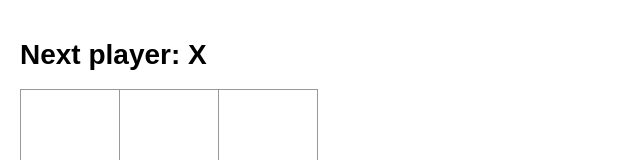
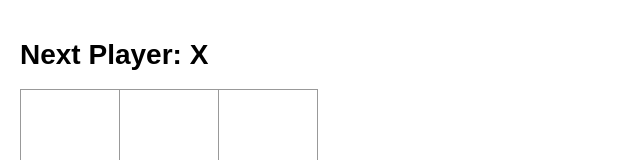
Before and after one commit to raudel25/My-first-app-in-React, a React (Create React App) app: page / in a window 1280 px wide. Shown: the top 160 px of the page, without its empty margins (0-640 px from the left). Built offline with nearby package versions, Linux system fonts and the light colour scheme.

Commit message:
useGameState

```diff
--- a/src/Game.tsx
+++ /dev/null
@@ -1,89 +0,0 @@
-import { useState } from "react";
-import GameState, { ValueGame, State, valueGameToString } from "./Rules";
-import Board from "./Board";
-import './Game.css';
-import ComputerGame from "./MiniMax";
-
-const Game = () => {
-    const game: ValueGame[][] = new Array(3);
-
-    for (let i = 0; i < 3; i++) {
-        game[i] = new Array(3);
-
-        for (let j = 0; j < 3; j++) {
-            game[i][j] = ValueGame._;
-        }
-    }
-
-    const [squares, setSquares] = useState(game.slice());
-    const [message, setMessaje] = useState('Next player: X');
-    const [turn, setTurn] = useState(ValueGame.X);
-    const [state, setState] = useState(State.ContinueGame);
-    const [computerTurn, setComputerTurn] = useState(ValueGame.O);
-
-    const actGame = () => {
-        if (state != State.ContinueGame) return;
-
-        let actMessage = message;
-        let actState = GameState(squares);
-        let actTurn = turn;
-
-        if (actState == State.ContinueGame) {
-            actTurn = actTurn == ValueGame.X ? ValueGame.O : ValueGame.X;
-            actMessage = message.substring(0, message.length - 1) + valueGameToString(actTurn);
-        } else {
-            if (actState == State.Win) actMessage = 'Player ' + valueGameToString(actTurn) + ' has won!';
-            else actMessage = 'End game: Draw!';
-        }
-
-        setSquares(squares.slice());
-        setState(actState)
-        setMessaje(actMessage);
-        setState(GameState(squares));
-        setTurn(actTurn);
-    }
-
-    const playComputer = () => {
-        if (state == State.ContinueGame && computerTurn == turn) {
-            ComputerGame(squares, computerTurn);
-            actGame();
-        }
-    }
-
-    const newGame = () => {
-        setSquares(game.slice());
-        setMessaje('Next player: X');
-        setTurn(ValueGame.X);
-        setState(State.ContinueGame);
-    }
-
-    const handleTypeGame = (event: React.ChangeEvent<HTMLSelectElement>) => {
-        newGame();
-
-        if (event.target.value == '2')
-            setComputerTurn(ValueGame._);
-        else {
-            if (event.target.value == 'x') setComputerTurn(ValueGame.O);
-            else setComputerTurn(ValueGame.X);
-        }
-    }
-
-    playComputer();
-
-    return (
-        <>
-            <h1>{message}</h1>
-            <Board squares={squares} turn={turn} actGame={actGame} />
-            <div className="conf">
-                <button className="reset" onClick={() => newGame()}> New Game</button>
-                <select className="type-game" onChange={handleTypeGame}>
-                    <option value='x'>Player X</option>
-                    <option value='o'>Player O</option>
-                    <option value='2'>2 Players</option>
-                </select>
-            </div>
-        </>
-    );
-}
-
-export default Game;
--- a/src/Board.tsx
+++ b/src/components/Board.tsx
@@ -1,4 +1,4 @@
-import { valueGameToString, ValueGame } from "./Rules";
+import { valueGameToString, ValueGame } from "../logic/Rules";
 
 const Square = ({ value, onClick }: { value: string, onClick: Function }) =>
     <button className="square" onClick={() => onClick()}>{value}</button>
--- /dev/null
+++ b/src/components/Game.tsx
@@ -0,0 +1,48 @@
+import { useState } from "react";
+import { ValueGame, State } from "../logic/Rules";
+import Board from "./Board";
+import './Game.css';
+import ComputerGame from "../logic/MiniMax";
+import { useGameState } from "../hooks/useGameState";
+
+const Game = () => {
+    const { squares, turn, state, message, actGame, newGame } = useGameState();
+    const [computerTurn, setComputerTurn] = useState(ValueGame.O);
+
+    const playComputer = () => {
+        if (state == State.ContinueGame && computerTurn == turn) {
+            ComputerGame(squares, computerTurn);
+            actGame();
+        }
+    }
+
+    const handleTypeGame = (event: React.ChangeEvent<HTMLSelectElement>) => {
+        newGame();
+
+        if (event.target.value == '2')
+            setComputerTurn(ValueGame._);
+        else {
+            if (event.target.value == 'x') setComputerTurn(ValueGame.O);
+            else setComputerTurn(ValueGame.X);
+        }
+    }
+
+    playComputer();
+
+    return (
+        <>
+            <h1>{message}</h1>
+            <Board squares={squares} turn={turn} actGame={actGame} />
+            <div className="conf">
+                <button className="reset" onClick={() => newGame()}> New Game</button>
+                <select className="type-game" onChange={handleTypeGame}>
+                    <option value='x'>Player X</option>
+                    <option value='o'>Player O</option>
+                    <option value='2'>2 Players</option>
+                </select>
+            </div>
+        </>
+    );
+}
+
+export default Game;
--- /dev/null
+++ b/src/hooks/useGameState.ts
@@ -0,0 +1,50 @@
+import GameState, { State, ValueGame, valueGameToString } from "../logic/Rules";
+import { useState } from "react";
+
+export const useGameState = () => {
+    const game: ValueGame[][] = new Array(3);
+
+    for (let i = 0; i < 3; i++) {
+        game[i] = new Array(3);
+
+        for (let j = 0; j < 3; j++) {
+            game[i][j] = ValueGame._;
+        }
+    }
+
+    const [squares, setSquares] = useState(game.slice());
+    const [message, setMessage] = useState('Next Player: X');
+    const [turn, setTurn] = useState(ValueGame.X);
+    const [state, setState] = useState(State.ContinueGame);
+
+    const actGame = () => {
+        if (state != State.ContinueGame) return;
+
+        let actMessage = message;
+        let actState = GameState(squares);
+        let actTurn = turn;
+
+        if (actState == State.ContinueGame) {
+            actTurn = actTurn == ValueGame.X ? ValueGame.O : ValueGame.X;
+            actMessage = message.substring(0, message.length - 1) + valueGameToString(actTurn);
+        } else {
+            if (actState == State.Win) actMessage = 'Player ' + valueGameToString(actTurn) + ' has won!';
+            else actMessage = 'End game: Draw!';
+        }
+
+        setSquares(squares.slice());
+        setState(actState)
+        setMessage(actMessage);
+        setState(GameState(squares));
+        setTurn(actTurn);
+    }
+
+    const newGame = () => {
+        setSquares(game.slice());
+        setMessage('Next Player: X');
+        setTurn(ValueGame.X);
+        setState(State.ContinueGame);
+    }
+
+    return { squares, turn, state, message, actGame, newGame };
+}
--- a/src/index.tsx
+++ b/src/index.tsx
@@ -1,7 +1,7 @@
 import React from 'react';
 import ReactDOM from 'react-dom/client';
 import './index.css';
-import Game from './Game';
+import Game from './components/Game';
 import reportWebVitals from './reportWebVitals';
 
 const root = ReactDOM.createRoot(
```
Also changed, not shown: src/components/Game.css (renamed from src/Game.css), src/logic/MiniMax.ts (renamed from src/MiniMax.ts), src/logic/Rules.ts (renamed from src/Rules.ts), 8 other files (tests, documents, lock files or other folders).
